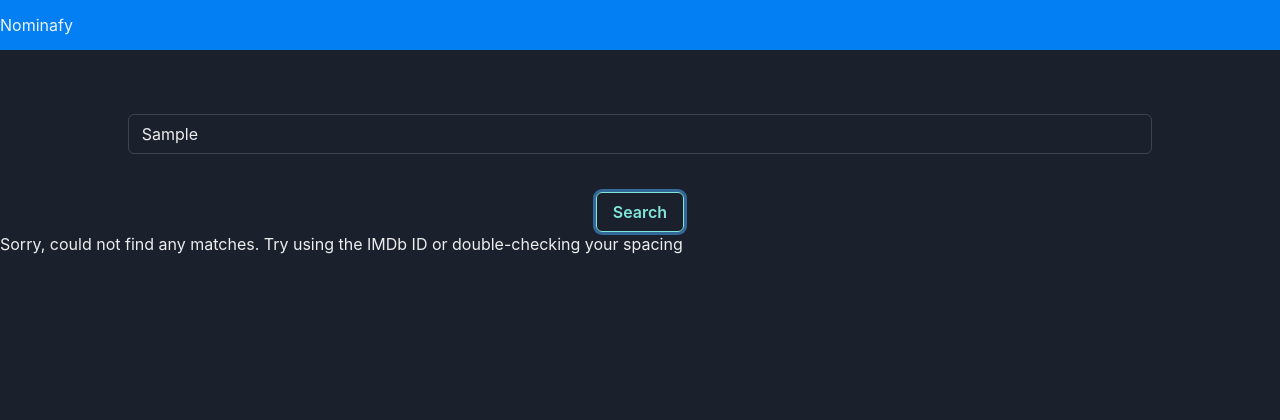
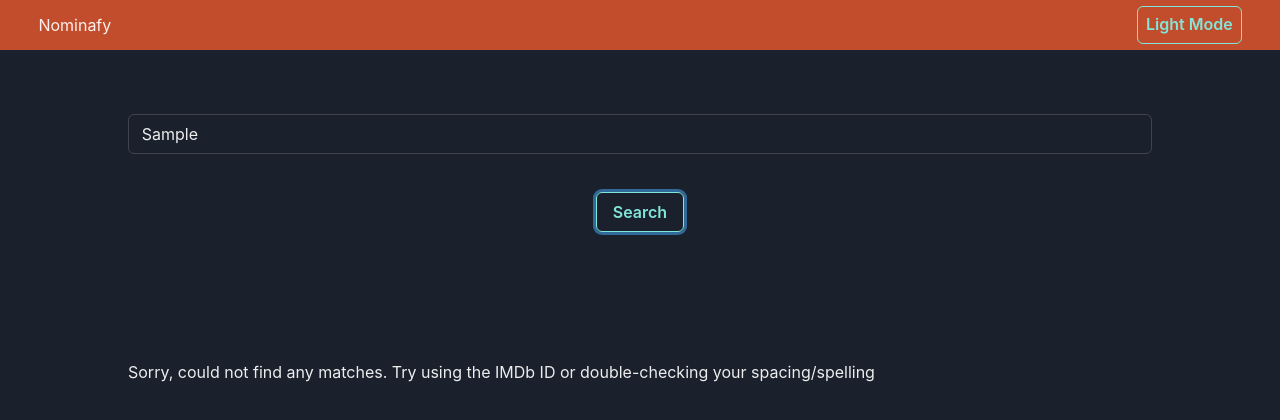
Before and after one commit to AD-Blue/omdb-nominafy, a React (Create React App) app: page / in a window 1280 px wide. Both pictures are taken after typing "Sample" into the empty fields and a click on the button "Search". Shown: the top 420 px of the page. Built offline with nearby package versions, Linux system fonts and the light colour scheme; no server answers.

Commit message:
Added colors in theme. Adjusted styles for movie card. Added toggle for color modes

```diff
--- a/src/App.js
+++ b/src/App.js
@@ -1,4 +1,4 @@
-import { Flex, Text, Input, Button } from '@chakra-ui/react';
+import { Flex, Text, Input, Button, useColorMode } from '@chakra-ui/react';
 import './App.css';
 import MovieCard from './Components/MovieCard';
 import React, { useState } from 'react'
@@ -6,6 +6,7 @@ import React, { useState } from 'react'
 
 function App() {
     const [content, setContent] = useState(null)
+    const { colorMode, toggleColorMode } = useColorMode();
 
     let search = "";
 
@@ -33,12 +34,13 @@ function App() {
 
     return (
         <Flex direction='column'>
-            <Flex w='100%' h='50px' bg='#037ef3' align='center'>
+            <Flex w='100%' h='50px' bg='#c24d2c' align='center' justify='space-between' pl='3%' pr='3%'>
                 <Text>Nominafy</Text>
+                <Button colorScheme='teal' variant='outline' onClick={toggleColorMode} size='s' p='8px'>{colorMode === 'dark' ? 'Light Mode' : 'Dark Mode'}</Button>
             </Flex>
 
-            <Input placeholder="Search by movie title or IMDb ID" w='80%' ml='auto' mr='auto' mt='5%' p='1%' onChange={handleSearch} />
-            <Button onClick={handleSubmit} mt='3%' mr='auto' ml='auto' colorScheme='teal' variant='outline' >Search</Button>
+            <Input placeholder="Search by full movie title or IMDb ID" w='80%' ml='auto' mr='auto' mt='5%' p='1%' onChange={handleSearch} />
+            <Button onClick={handleSubmit} mt='3%' mr='auto' ml='auto' colorScheme='teal' variant='outline'>Search</Button>
 
             {content}
         </Flex>
--- a/src/Components/MovieCard.js
+++ b/src/Components/MovieCard.js
@@ -11,17 +11,17 @@ export default function MovieCard({ url }) {
     console.log(movie)
 
     if(movie.data.Response === "True") {
-        content = <Flex border='solid' borderWidth='1px' mt='10%' ml='auto' mr='auto' w='95%' p='1%' direction='column'>
-        <Text>{movie.data.Title}</Text>
-        <Text>{movie.data.Year}</Text>
-        <Text>{movie.data.Plot}</Text>
+        content = <Flex border='solid' borderWidth='1px' mt='10%' ml='auto' mr='auto' w='85%' p='3%' direction='column'>
+        <Text fontSize='32px'>{movie.data.Title}</Text>
+        <Text mt='1%' mb='1%'>{movie.data.Year}</Text>
+        <Text fontSize='21px' mb='3%'>{movie.data.Plot}</Text>
         <Button colorScheme="teal" variant="outline">Nominate</Button>
     </Flex>
     }
     else {
         content =
-        <Flex>
-            <Text>Sorry, could not find any matches. Try using the IMDb ID or double-checking your spacing</Text>
+        <Flex mt='10%' ml='auto' mr='auto' w='80%'>
+            <Text>Sorry, could not find any matches. Try using the IMDb ID or double-checking your spacing/spelling</Text>
         </Flex>
     }
 
--- a/src/theme.js
+++ b/src/theme.js
@@ -5,6 +5,16 @@ const config = {
     useSystemColorMode: false,
   }
 
-const theme = extendTheme({ config })
+const theme = extendTheme({
+    config,
+    colors: {
+        brand: {
+            100: '#1a2639', //reference bg color, might not use
+            200: '#3e4a61',
+            300: '#c24d2c', //navbar color
+            400: '#d9dad7' //text color, might add later
+        }
+    }
+})
 
 export default theme;
```
